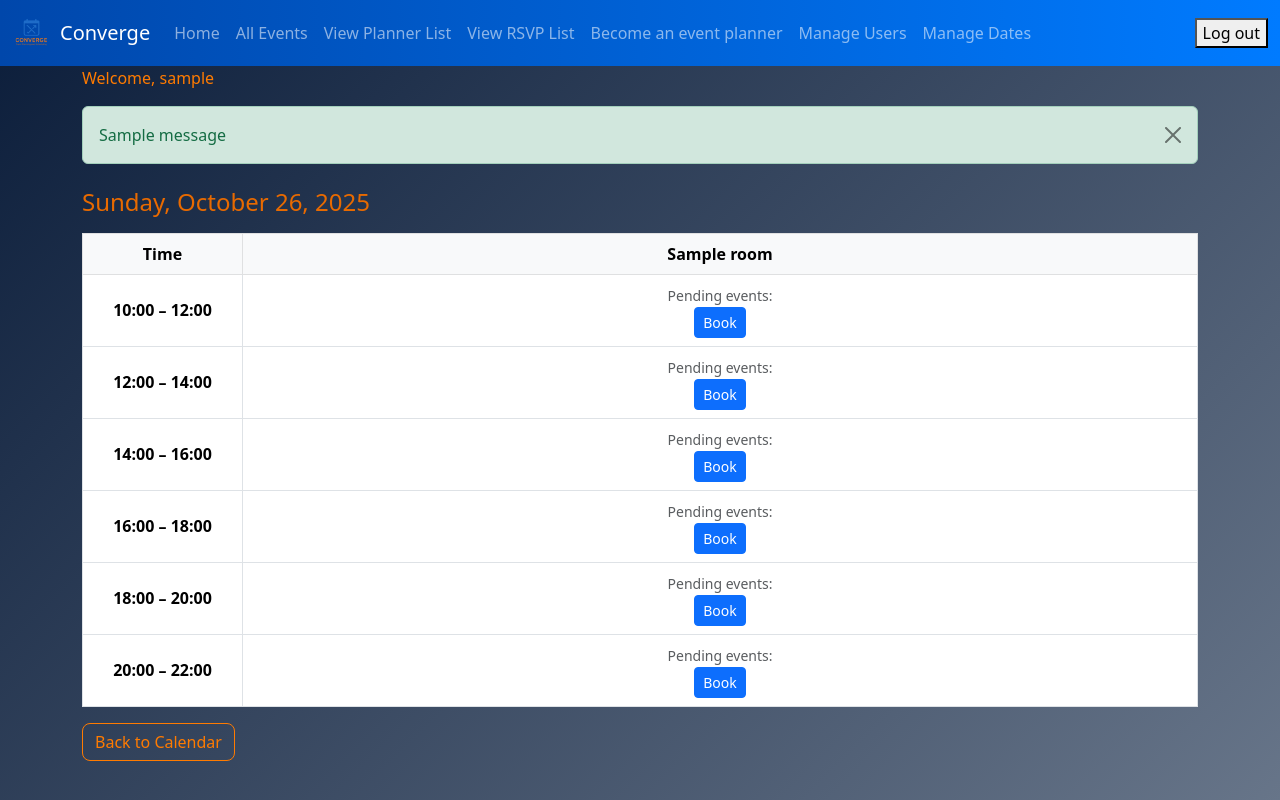
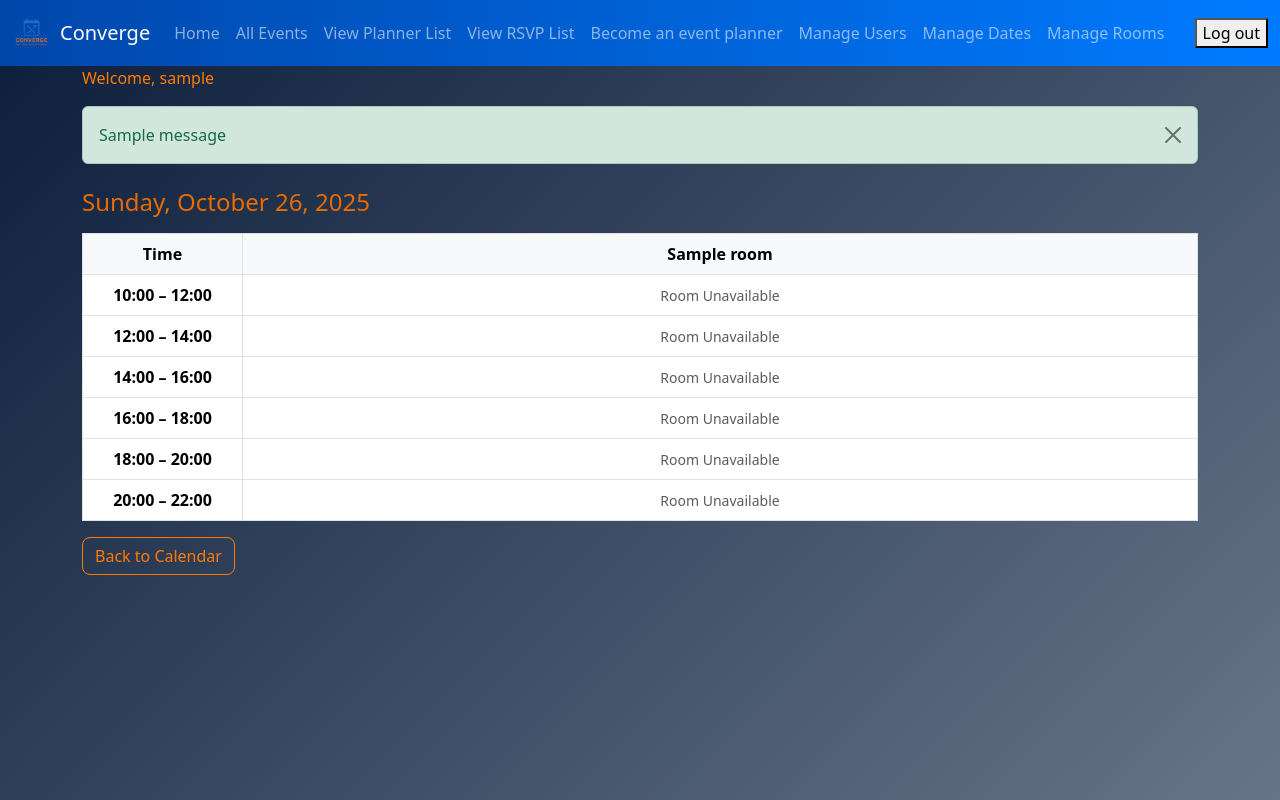
Before and after one commit to Snick3n/Converge---Group-Project, a Django app: page /day/2025/10/26/ in a window 1280 px wide. Run offline with Django 5.2, Linux system fonts and the light colour scheme; a user stored in the database is signed in; tables that the repository leaves empty hold one stand-in row (values such as "Sample post"); one stand-in notice (Sample message) is shown; some libraries are stand-ins or nearby versions.

Commit message:
Implementing Room Management
Just implementing the rest of my assigned work, and some overall fixes

```diff
--- a/catalog/templates/catalog/base.html
+++ b/catalog/templates/catalog/base.html
@@ -44,6 +44,9 @@
                     </li>
                     <li class="nav-item">
                         <a class="nav-link" href="{% url 'catalog:manage_dates' %}">Manage Dates</a>
+                    </li>
+                    <li class="nav-item">
+                      <a class="nav-link" href="{% url 'catalog:manage_rooms' %}">Manage Rooms</a>
                     </li>
                 {% endif %}
             </ul>
--- a/catalog/templates/catalog/day.html
+++ b/catalog/templates/catalog/day.html
@@ -1,6 +1,7 @@
 {% extends "catalog/base.html" %}
 {% block content %}
 <h2 class="h4 mb-3">{{ date|date:"l, F j, Y" }}</h2>
+
 {% if is_blocked %}
     <div class="alert alert-warning mb-3">
     This date has been <strong>Blocked for Booking</strong>. Existing events are still shown,
@@ -8,101 +9,140 @@
     </div>
 {% endif %}
 
-<table class="table table-bordered align-middle text-center white-table">
+<table class="table table-bordered align-middle text-center white-table day-table">
   <thead class="table-light">
     <tr>
       <th style="width:10rem;">Time</th>
       {% for r in rooms %}
-        <th>{{ r.name }}</th>
+        <th class="
+          {% if r.status != 'a' %} room-unavailable {% endif %}
+        ">
+          {{ r.name }}
+          {% if r.status == 'r' %}
+            <span class="badge bg-warning text-dark ms-1">Reserved</span>
+          {% elif r.status == 'u' %}
+            <span class="badge bg-secondary ms-1">Unavailable</span>
+          {% endif %}
+        </th>
       {% endfor %}
     </tr>
   </thead>
+
   <tbody>
     {% for row in rows %}
       <tr>
         <th scope="row">{{ row.hour|add:0 }}:00 – {{ row.hour|add:2 }}:00</th>
+
         {% for c in row.cells %}
-          <td>
+          <td class="{% if not c.is_room_available %} room-unavailable {% endif %}">
+
+          {# CASE 1 — Approved booking already exists #}
           {% if c.has_approved %}
               <span class="badge text-bg-secondary">Booked</span><br>
+
               {% for ev in c.events %}
                   {% if user.is_superuser %}
-                      <a href="{% url 'catalog:event_detail' ev.pk %}">{{ ev.name }}{% if not ev.approved %} (pending){% endif %}</a>
+                      <a href="{% url 'catalog:event_detail' ev.pk %}">
+                        {{ ev.name }}{% if not ev.approved %} (pending){% endif %}
+                      </a>
+
+                      <div class="mb-2 d-flex gap-1 justify-content-center">
+                        <a href="{% url 'catalog:event_update' ev.pk %}?next={{ request.path }}"
+                           class="btn btn-sm btn-primary">Edit</a>
+                        <a href="{% url 'catalog:event_delete' ev.pk %}?next={{ request.path }}"
+                           class="btn btn-sm btn-danger"
+                           onclick="return confirm('Are you sure you want to delete this event?');">
+                           Delete
+                        </a>
+                      </div>
+
                   {% elif ev.planner and ev.planner.user == user %}
-                      <a href="{% url 'catalog:event_detail' ev.pk %}">{{ ev.name }}{% if not ev.approved %} (pending){% endif %}</a>
-                  {% elif ev.approved %}
+                      <a href="{% url 'catalog:event_detail' ev.pk %}">
+                        {{ ev.name }}{% if not ev.approved %} (pending){% endif %}
+                      </a>
+
+                      <div class="mb-2 d-flex gap-1 justify-content-center">
+                        <a href="{% url 'catalog:event_update' ev.pk %}?next={{ request.path }}"
+                           class="btn btn-sm btn-primary">Edit</a>
+                        <a href="{% url 'catalog:event_delete' ev.pk %}?next={{ request.path }}"
+                           class="btn btn-sm btn-danger"
+                           onclick="return confirm('Are you sure you want to delete this event?');">
+                           Delete
+                        </a>
+                      </div>
+
+                  {% else %}
                       <a href="{% url 'catalog:event_detail' ev.pk %}">{{ ev.name }}</a>
                   {% endif %}
+              {% endfor %}
 
+          {# CASE 2 — No approved event, handle pending + booking logic #}
+          {% else %}
+
+              {# SUPERUSER pending events #}
               {% if user.is_superuser %}
-                      <div class="mb-2 d-flex gap-1 justify-content-center">
-                        <a href="{% url 'catalog:event_update' ev.pk %}?next={{ request.path }}" class="btn btn-sm btn-primary">Edit</a>
-                        <a href="{% url 'catalog:event_delete' ev.pk %}?next={{ request.path }}" class="btn btn-sm btn-danger"
-                           onclick="return confirm('Are you sure you want to delete this event?');">Delete</a>
-                      </div>
-                  {% else %}
-                      {% if ev.planner and ev.planner.user == user %}
-                          <div class="mb-2 d-flex gap-1 justify-content-center">
-                            <a href="{% url 'catalog:event_update' ev.pk %}?next={{ request.path }}" class="btn btn-sm btn-primary">Edit</a>
-                            <a href="{% url 'catalog:event_delete' ev.pk %}?next={{ request.path }}" class="btn btn-sm btn-danger"
-                               onclick="return confirm('Are you sure you want to delete this event?');">Delete</a>
-                          </div>
-                      {% endif %}
-                  {% endif %}
-              {% endfor %}
-          {% else %}
-              {% with user_has_event=False %}
-                  {% for ev in c.events %}
-                      {% if ev.planner and ev.planner.user == user %}
-                           {% with user_has_event=True %}{% endwith %}
-                      {% endif %}
-                  {% endfor %}
-              {% endwith %}
-
-              {% if user.is_superuser %}
+                  {% if c.events %}
                       <span class="text-muted small">Pending events:</span><br>
                       {% for ev in c.events %}
                           <a href="{% url 'catalog:event_detail' ev.pk %}">{{ ev.name }} (pending)</a>
                           <div class="mb-2 d-flex gap-1 justify-content-center">
-                        <a href="{% url 'catalog:event_update' ev.pk %}?next={{ request.path }}" class="btn btn-sm btn-primary">Edit</a>
-                        <a href="{% url 'catalog:event_delete' ev.pk %}?next={{ request.path }}" class="btn btn-sm btn-danger"
-                           onclick="return confirm('Are you sure you want to delete this event?');">Delete</a>
+                            <a href="{% url 'catalog:event_update' ev.pk %}?next={{ request.path }}"
+                               class="btn btn-sm btn-primary">Edit</a>
+                            <a href="{% url 'catalog:event_delete' ev.pk %}?next={{ request.path }}"
+                               class="btn btn-sm btn-danger"
+                               onclick="return confirm('Are you sure you want to delete this event?');">
+                               Delete
+                            </a>
                           </div>
                       {% endfor %}
-
-                  {% if can_book and not is_booked %}
-                      {% if c.events %}
-                        <a href="{{ c.book_url }}" class="btn btn-outline-primary btn-sm">Book another</a>
-                      {% else%}
-                        <a href="{{ c.book_url }}" class="btn btn-primary btn-sm">Book</a>
-                      {% endif %}
                   {% endif %}
 
-              {% elif c.events and c.events.0.planner and c.events.0.planner.user == user %}
-                  <span class="text-muted small">Your pending event(s):</span><br>
-                  {% for ev in c.events %}
-                      {% if ev.planner and ev.planner.user == user %}
-                          <a href="{% url 'catalog:event_detail' ev.pk %}">{{ ev.name }} (pending)</a>
-                          <div class="mb-2 d-flex gap-1 justify-content-center">
-                            <a href="{% url 'catalog:event_update' ev.pk %}?next={{ request.path }}" class="btn btn-sm btn-primary">Edit</a>
-                            <a href="{% url 'catalog:event_delete' ev.pk %}?next={{ request.path }}" class="btn btn-sm btn-danger"
-                               onclick="return confirm('Are you sure you want to delete this event?');">Delete</a>
-                          </div>
-                      {% endif %}
-                  {% endfor %}
-
-                  {% if can_book and not is_blocked %}
+                  {% if can_book and not is_blocked and c.is_room_available %}
                       {% if c.events %}
                         <a href="{{ c.book_url }}" class="btn btn-outline-primary btn-sm">Book another</a>
                       {% else %}
                         <a href="{{ c.book_url }}" class="btn btn-primary btn-sm">Book</a>
                       {% endif %}
+                  {% elif not c.is_room_available %}
+                      <span class="text-muted small">Room Unavailable</span>
                   {% endif %}
+
+              {# PLANNER pending events #}
+              {% elif c.events and c.events.0.planner and c.events.0.planner.user == user %}
+                  <span class="text-muted small">Your pending event(s):</span><br>
+                  {% for ev in c.events %}
+                      <a href="{% url 'catalog:event_detail' ev.pk %}">{{ ev.name }} (pending)</a>
+                      <div class="mb-2 d-flex gap-1 justify-content-center">
+                        <a href="{% url 'catalog:event_update' ev.pk %}?next={{ request.path }}"
+                           class="btn btn-sm btn-primary">Edit</a>
+                        <a href="{% url 'catalog:event_delete' ev.pk %}?next={{ request.path }}"
+                           class="btn btn-sm btn-danger"
+                           onclick="return confirm('Are you sure you want to delete this event?');">
+                           Delete
+                        </a>
+                      </div>
+                  {% endfor %}
+
+                  {% if can_book and not is_blocked and c.is_room_available %}
+                      {% if c.events %}
+                        <a href="{{ c.book_url }}" class="btn btn-outline-primary btn-sm">Book another</a>
                       {% else %}
-                  {% if can_book  and not is_blocked%}
+                        <a href="{{ c.book_url }}" class="btn btn-primary btn-sm">Book</a>
+                      {% endif %}
+                  {% elif not c.is_room_available %}
+                      <span class="text-muted small">Room Unavailable</span>
+                  {% endif %}
+
+              {# NORMAL USER #}
+              {% else %}
+                  {% if can_book and not is_blocked and c.is_room_available %}
                       <a href="{{ c.book_url }}" class="btn btn-primary btn-sm">Book</a>
                   {% else %}
+                      {% if not c.is_room_available %}
+                          <span class="text-muted small">Room Unavailable</span>
+                      {% else %}
                           <span class="text-muted small">Available</span>
+                      {% endif %}
                   {% endif %}
               {% endif %}
           {% endif %}
--- a/catalog/templates/catalog/event_list.html
+++ b/catalog/templates/catalog/event_list.html
@@ -23,7 +23,7 @@
                                 {{ event.name }}
                             </a>
                             {% if not event.approved %}
-                                <span class="text-muted small">(pending)</span>
+                                <span class="small">(pending)</span>
                             {% endif %}
                             <br>
                             <small>
--- a/catalog/templates/catalog/event_notification_form.html
+++ b/catalog/templates/catalog/event_notification_form.html
@@ -20,10 +20,10 @@
         Scheduled Date & Time
       </label>
       {{ form.scheduled_for }}
-      <div class="form-text">Use your local date & time.</div>
+      <div>Use your local date & time.</div>
     </div>
 
     <button type="submit" class="btn btn-primary">Schedule Email</button>
-    <a href="{% url 'catalog:event_detail' event.id %}" class="btn btn-secondary">Cancel</a>
+    <a href="{% url 'catalog:event_detail' event.id %}" class="btn back-btn btn-secondary">Cancel</a>
   </form>
 {% endblock %}
--- a/catalog/templates/index.html
+++ b/catalog/templates/index-OLD.html
@@ -1,4 +1,4 @@
-{% extends "base.html" %}
+
 {% block content %}
     <div class="row g-4"></div>
   <section class="col-12 col-lg-4">
--- a/catalog/urls.py
+++ b/catalog/urls.py
@@ -24,4 +24,10 @@ urlpatterns = [
     path("manage-dates/unblock/<int:pk>", views.unblock_date, name="unblock_date"),
     path('events/<uuid:event_id>/notify/', views.create_event_notification, name='event_notification_create'),
     path('events/<uuid:event_id>/notify/send-now/', views.send_event_notification_now, name='event_notification_send_now'),
+    path("manage-rooms/", views.manage_rooms, name="manage_rooms"),
+    path("manage-rooms/new/", views.room_create, name="room_create"),
+    path("manage-rooms/<uuid:pk>/edit/", views.room_edit, name="room_edit"),
+    path("manage-rooms/<uuid:pk>/set-status/<str:status>/",
+         views.room_set_status, name="room_set_status"),
+
 ]
--- a/catalog/views.py
+++ b/catalog/views.py
@@ -3,7 +3,7 @@ import calendar
 from datetime import date, datetime, timedelta
 from django.urls import reverse
 from django.utils import timezone
-from .forms import EventBookingForm, EventPlannerForm, BlockedDateForm, BulkBlockDatesForm, EventNotificationForm
+from .forms import EventBookingForm, EventPlannerForm, BlockedDateForm, BulkBlockDatesForm, EventNotificationForm,RoomForm
 from django.views.generic.edit import UpdateView
 from django.contrib.auth.models import Group, User
 from django.http import HttpResponseBadRequest, HttpResponseForbidden, HttpResponseRedirect
@@ -729,3 +729,60 @@ def send_event_notification_now(request, event_id):
     )
 
     return redirect('catalog:my_rsvps')
+
+
+@login_required
+@staff_required
+def manage_rooms(request):
+    rooms = Room.objects.order_by("name", "capacity")
+    return render(request, "catalog/manage_rooms.html", {"rooms": rooms})
+
+@login_required
+@staff_required
+def room_create(request):
+    if request.method == "POST":
+        form = RoomForm(request.POST)
+        if form.is_valid():
+            room = form.save()
+            messages.success(request, f"Room '{room.name}' created.")
+            return redirect("catalog:manage_rooms")
+    else:
+        form = RoomForm()
+
+    return render(request, "catalog/room_form.html", {"form": form, "mode": "create"})
+@login_required
+@staff_required
+def room_edit(request, pk):
+    room = get_object_or_404(Room, pk=pk)
+
+    if request.method == "POST":
+        form = RoomForm(request.POST, instance=room)
+        if form.is_valid():
+            form.save()
+            messages.success(request, f"Room '{room.name}' updated.")
+            return redirect("catalog:manage_rooms")
+    else:
+        form = RoomForm(instance=room)
+
+    return render(request, "catalog/room_form.html", {
+        "form": form,
+        "mode": "edit",
+        "room": room
+    })
+
+@login_required
+@staff_required
+def room_set_status(request, pk, status):
+    room = get_object_or_404(Room, pk=pk)
+
+    valid_statuses = {"a", "r", "u"}
+    if status not in valid_statuses:
+        messages.error(request, "Invalid room status.")
+        return redirect("catalog:manage_rooms")
+
+    room.status = status
+    room.save()
+
+    status_label = dict(Room.available_status)[status]
+    messages.success(request, f"Room '{room.name}' set to {status_label}.")
+    return redirect("catalog:manage_rooms")
```
Also changed, not shown: catalog/forms.py (+12 -3 lines), catalog/static/css/calendar.css (+8 -0 lines), catalog/templates/base.html (deleted, +0 -77 lines), catalog/templates/catalog/manage_rooms.html (added, +73 -0 lines), catalog/templates/catalog/room_form.html (added, +51 -0 lines). Lines whose indentation alone changed are shown as unchanged.
